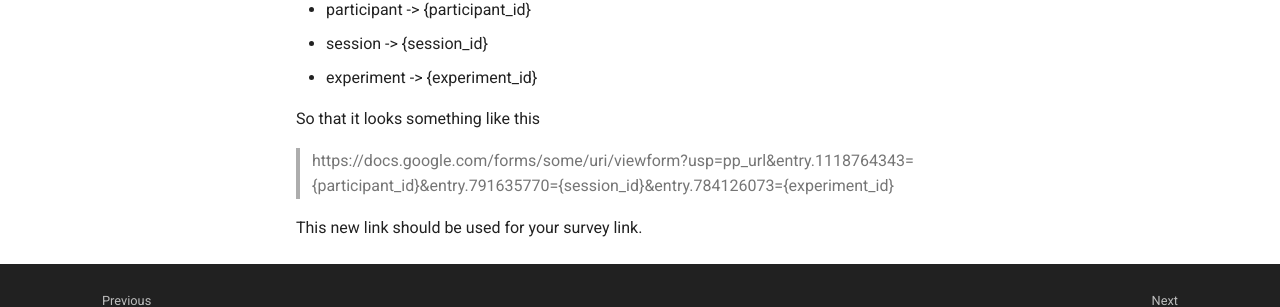
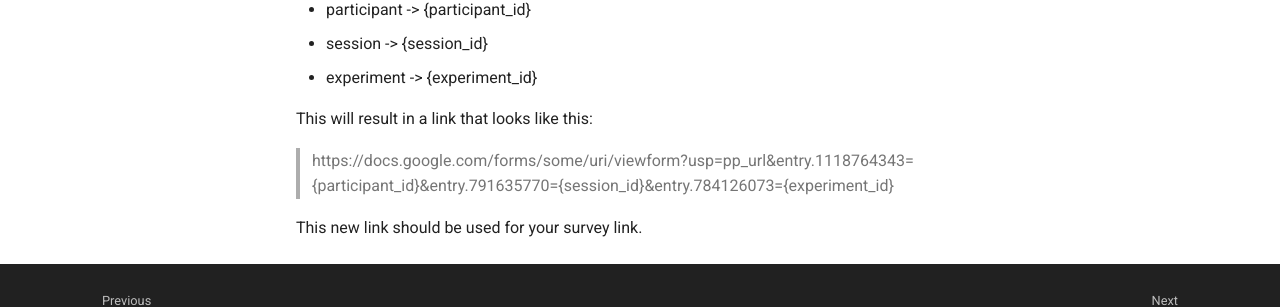
Before and after one commit to dimagi/open-chat-studio-docs, an MkDocs documentation site: the page built from docs/how-to/setting_up_a_survey.md, in a window 1280 px wide and 900 px high, scrolled down 3441 px. Shown: the part 479-786 px from the top of the window. Built offline with MkDocs 1.6.1 and Material for MkDocs 9.7.7, drawn with Linux system fonts in a browser that asks for light colours.

Commit message:
Update docs/how-to/setting_up_a_survey.md
Co-authored-by: github-actions[bot] <41898282+github-actions[bot]@users.noreply.github.com>

```diff
--- a/docs/how-to/setting_up_a_survey.md
+++ b/docs/how-to/setting_up_a_survey.md
@@ -59,7 +59,7 @@
 - session -> {session_id}
 - experiment -> {experiment_id}
 
-So that it looks something like this
+This will result in a link that looks like this:
 
 > https://docs.google.com/forms/some/uri/viewform?usp=pp_url&entry.1118764343={participant_id}&entry.791635770={session_id}&entry.784126073={experiment_id}
 
```
